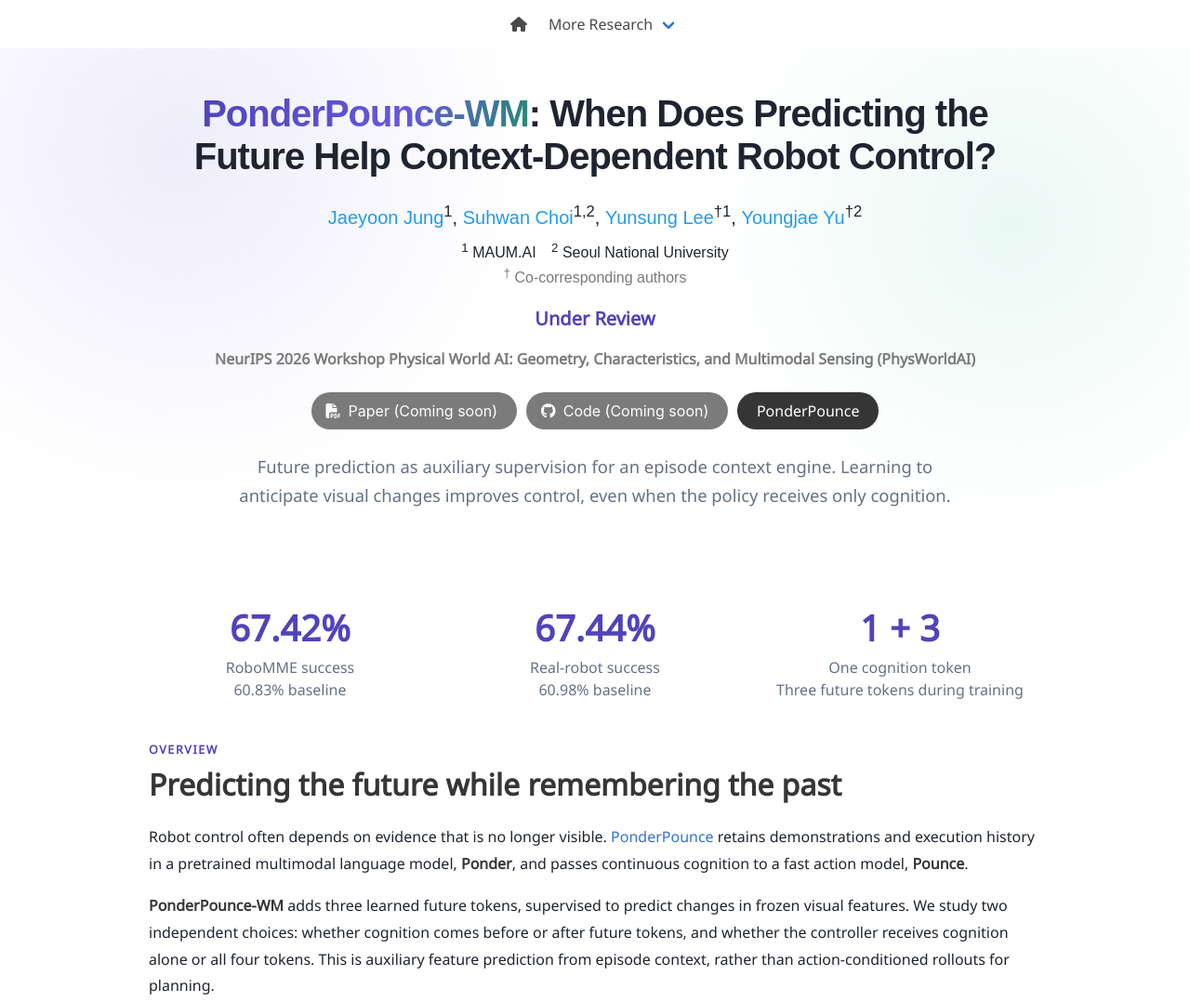
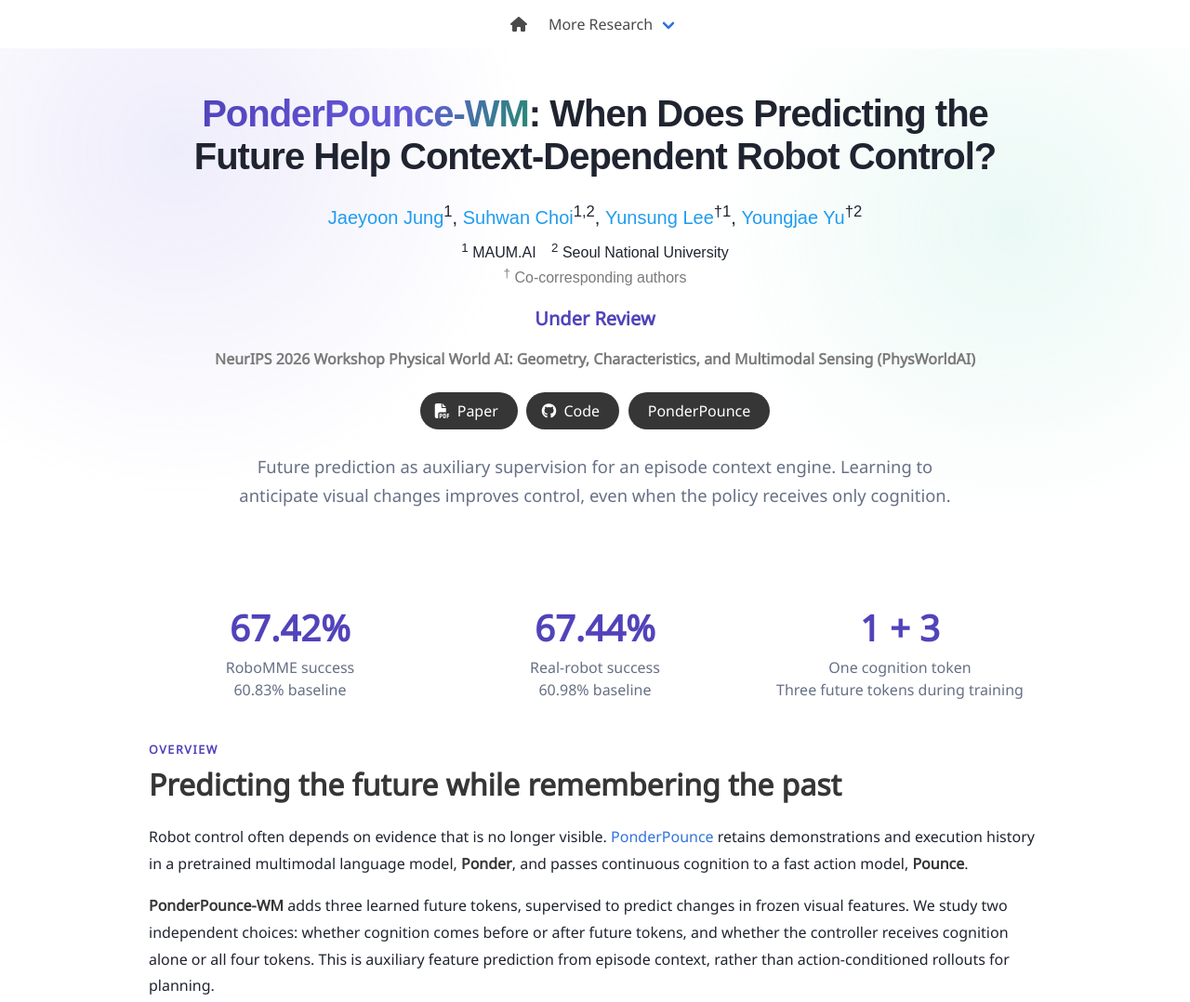
Before and after one commit to worv-ai/worv-ai.github.io, a plain HTML site: page ponderpounce-wm/index.html in a window 1280 px wide. Shown: the top 1078 px of the page at 93% size. Drawn offline with Linux system fonts and the light colour scheme; a web font is replaced by a local one.

Commit message:
feat(ponderpounce-wm): add paper and code links

```diff
--- a/ponderpounce-wm/index.html
+++ b/ponderpounce-wm/index.html
@@ -51,8 +51,8 @@
                 <span class="venue-block">NeurIPS 2026 Workshop Physical World AI: Geometry, Characteristics, and Multimodal Sensing (PhysWorldAI)</span>
             </div>
             <div class="publication-links mt-5">
-                <button class="button is-normal is-rounded is-dark" disabled><span class="icon"><i class="fas fa-file-pdf" aria-hidden="true"></i></span><span>Paper (Coming soon)</span></button>
-                <button class="button is-normal is-rounded is-dark" disabled><span class="icon"><i class="fab fa-github" aria-hidden="true"></i></span><span>Code (Coming soon)</span></button>
+                <a class="button is-normal is-rounded is-dark" href="https://arxiv.org/abs/2611.26996" target="_blank" rel="noopener"><span class="icon"><i class="fas fa-file-pdf" aria-hidden="true"></i></span><span>Paper</span></a>
+                <a class="button is-normal is-rounded is-dark" href="https://github.com/worv-ai/PonderPounce" target="_blank" rel="noopener"><span class="icon"><i class="fab fa-github" aria-hidden="true"></i></span><span>Code</span></a>
                 <a class="button is-normal is-rounded is-dark" href="../ponderpounce/"><span>PonderPounce</span></a>
             </div>
             <p class="hero-summary">Future prediction as auxiliary supervision for an episode context engine. Learning to anticipate visual changes improves control, even when the policy receives only cognition.</p>
```
